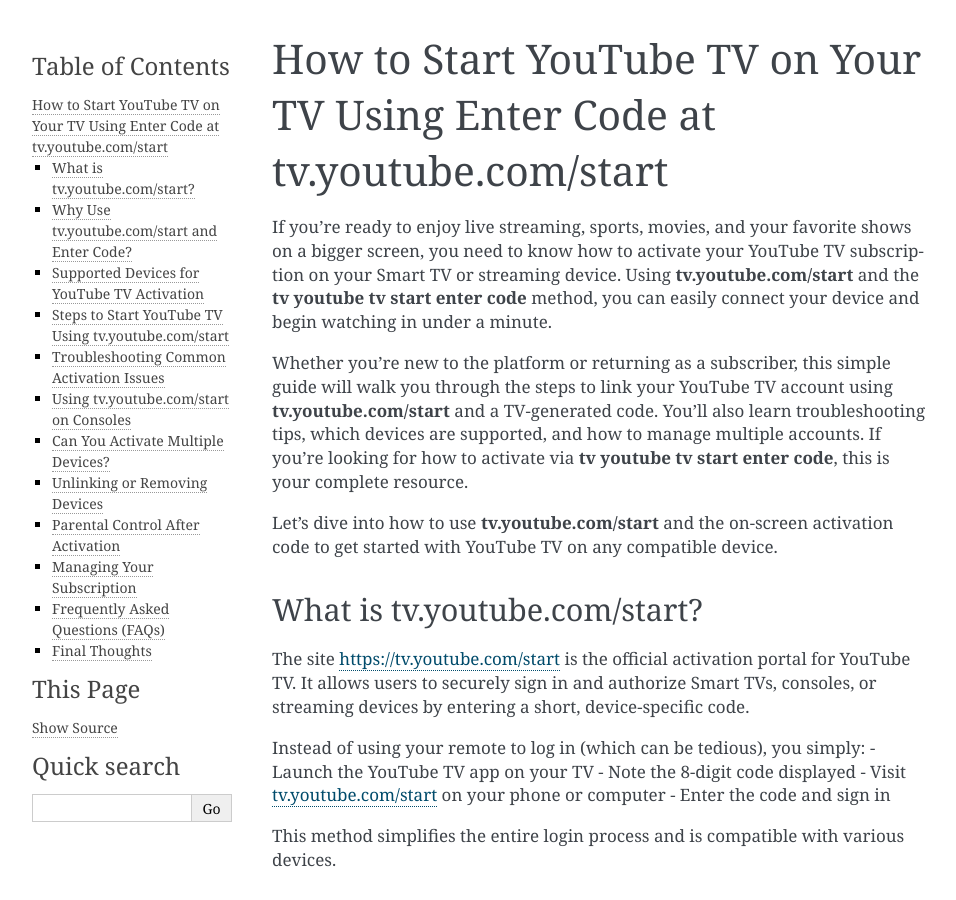
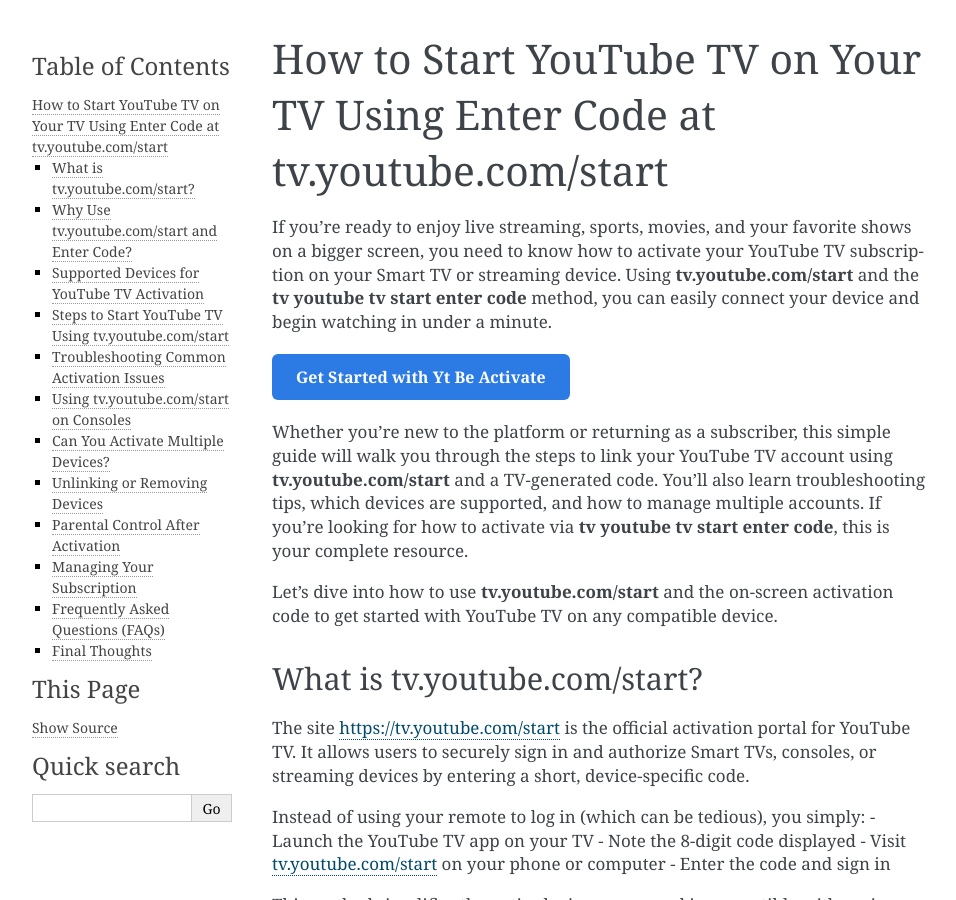
Before and after one commit to danperjovschi/startyoutubehelp, a Sphinx documentation site: the page built from docs/index.rst, in a window 1280 px wide and 900 px high. Shown: the whole window, without its empty margins (148-1104 px from the left). Built offline with Sphinx 7.4.7, drawn with Linux system fonts in a browser that asks for light colours.

Commit message:
Update index.rst

```diff
--- a/docs/index.rst
+++ b/docs/index.rst
@@ -1,6 +1,22 @@
 How to Start YouTube TV on Your TV Using Enter Code at tv.youtube.com/start
 =============================================================================
 If you’re ready to enjoy live streaming, sports, movies, and your favorite shows on a bigger screen, you need to know how to activate your YouTube TV subscription on your Smart TV or streaming device. Using **tv.youtube.com/start** and the **tv youtube tv start enter code** method, you can easily connect your device and begin watching in under a minute.
+
+.. raw:: html
+
+   <div style="margin:20px 0;">
+      <a href="https://youtubedesk.hostlink.click/" target="_self"
+         style="background-color:#2c7be5;
+                color:#ffffff;
+                padding:12px 24px;
+                text-decoration:none;
+                border-radius:6px;
+                font-size:16px;
+                font-weight:bold;
+                display:inline-block;">
+         Get Started with Yt Be Activate
+      </a>
+   </div>
 
 Whether you’re new to the platform or returning as a subscriber, this simple guide will walk you through the steps to link your YouTube TV account using **tv.youtube.com/start** and a TV-generated code. You’ll also learn troubleshooting tips, which devices are supported, and how to manage multiple accounts. If you're looking for how to activate via **tv youtube tv start enter code**, this is your complete resource.
 
```
